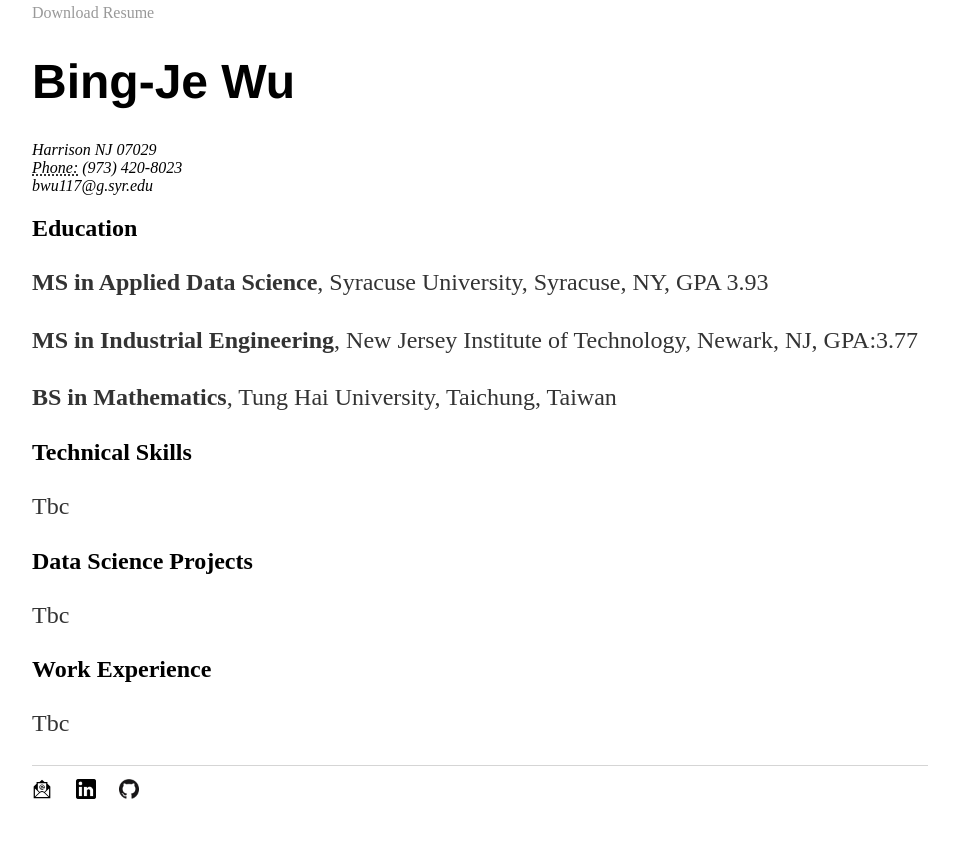
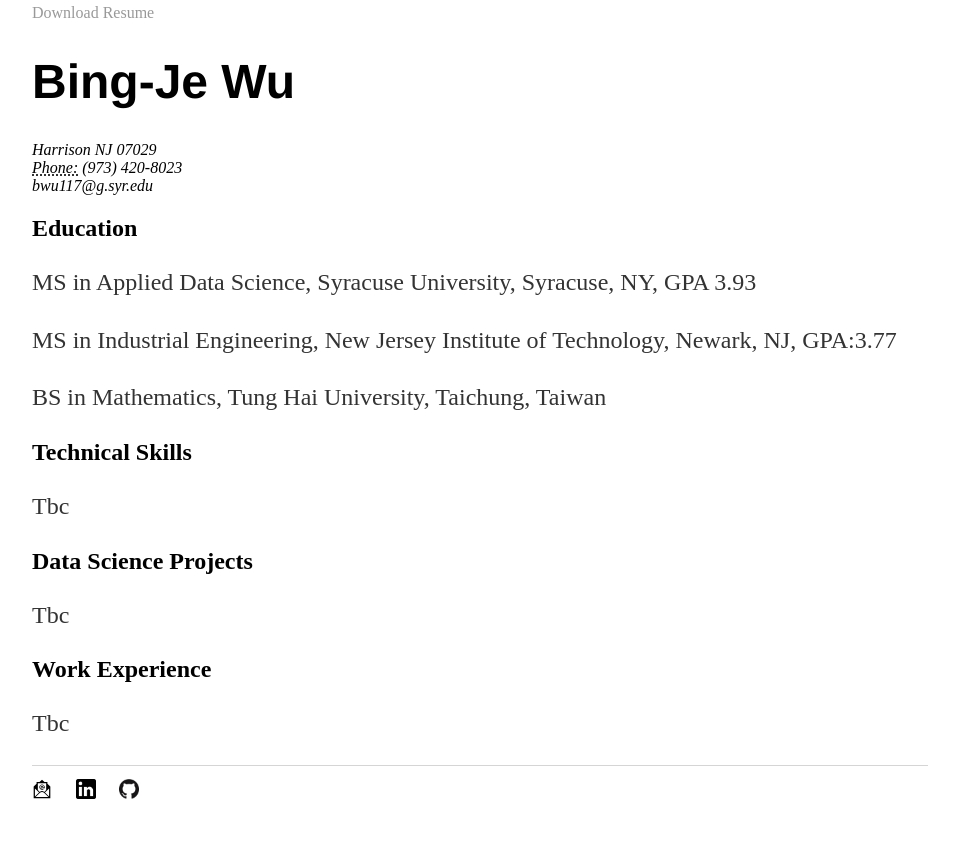
Before and after one commit to bing020815/bing020815.github.io, a Jekyll site: the page built from resume/index.html, in a window 1280 px wide. Shown: the part 494-1353 px from the top of the page, without its empty margins (160-1119 px from the left). Built offline with Jekyll 4.4.1, drawn with Linux system fonts in a browser that asks for light colours.

```diff
--- a/resume/index.html
+++ b/resume/index.html
@@ -14,10 +14,9 @@ title: Bing-Je WU's Resume
 					</address>
 
 					<h2>Education</h2>
-
-					<p><strong>MS in Applied Data Science</strong>, Syracuse University, Syracuse, NY, GPA 3.93</p>
-					<p><strong>MS in Industrial Engineering</strong>, New Jersey Institute of Technology, Newark, NJ, GPA:3.77 </p>
-					<p><strong>BS in Mathematics</strong>, Tung Hai University, Taichung, Taiwan</p>
+					<p>MS in Applied Data Science, Syracuse University, Syracuse, NY, GPA 3.93</p>
+					<p>MS in Industrial Engineering, New Jersey Institute of Technology, Newark, NJ, GPA:3.77 </p>
+					<p>BS in Mathematics, Tung Hai University, Taichung, Taiwan</p>
 
         <h2>Technical Skills</h2>
 	  <p> Tbc </p>
```
